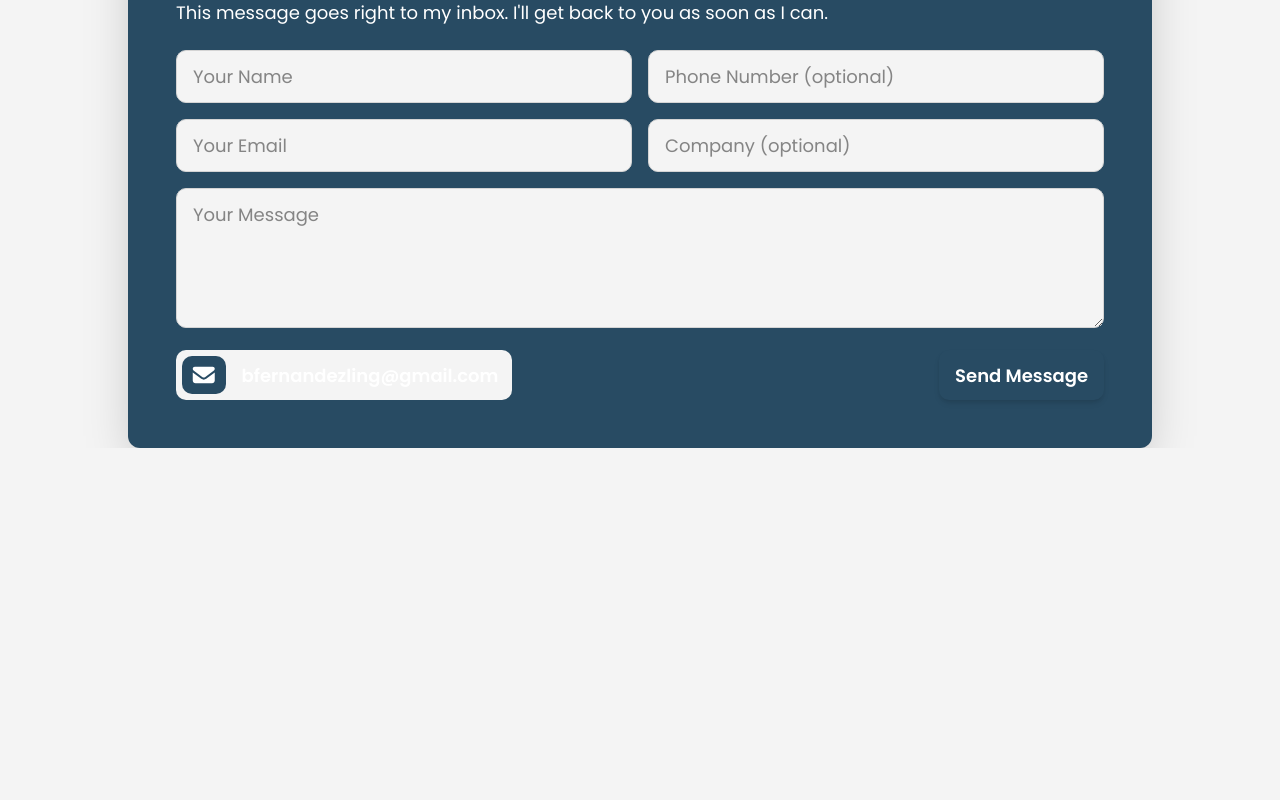
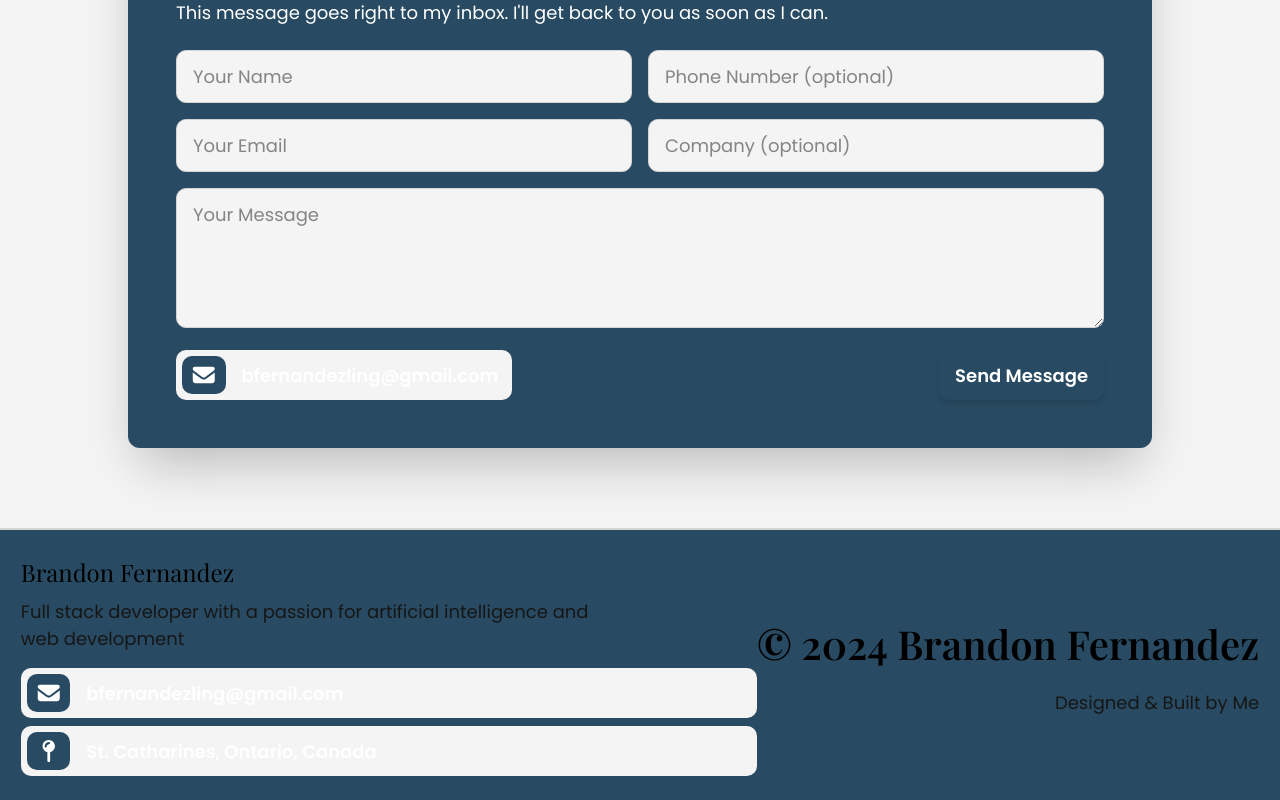
Before and after one commit to Bfernandez02/portfolio, a Next.js app: page / in a window 1280 px wide. Shown: the part 4841-5641 px from the top of the page. Before the commit the page ends 5289 px from the top, so only its background shows below. Built offline with nearby package versions, Linux system fonts and the light colour scheme; a web font is replaced by a local one.

Commit message:
feat: add Footer component and update Navbar styles for improved theming

```diff
--- /dev/null
+++ b/src/components/Footer.jsx
@@ -0,0 +1,63 @@
+import React from "react";
+import { useTheme } from "./ThemeProvider";
+import { FontAwesomeIcon } from "@fortawesome/react-fontawesome";
+import { faEnvelope, faMapPin } from "@fortawesome/free-solid-svg-icons";
+
+export default function Footer() {
+  const { theme } = useTheme();
+  return (
+    <div
+      className={`${theme === "dark" ? "bg-border" : "bg-primary"} w-full py-6 border-t-2 border-border flex justify-center items-center`}
+    >
+      {/* Left Content */}
+      <div className="flex flex-col gap-4">
+        <div className="flex flex-col gap-2 w-fit">
+          <h5>Brandon Fernandez</h5>
+          <p className="w-[80%]">
+            Full stack developer with a passion for artificial intelligence and
+            web development
+          </p>
+        </div>
+
+        <div className="flex flex-col gap-2">
+          <div className="flex items-center gap-2 text-secondary bg-background px-[6px] py-[6px] rounded-[10px]">
+            <div className="rounded-[10px] bg-primary py-2 px-2 flex items-center justify-center">
+              <FontAwesomeIcon
+                icon={faEnvelope}
+                className="text-white text-[20px] md:text-[22px]"
+              />
+            </div>
+
+            <p className="font-semibold text-white! text-ellipsis overflow-hidden whitespace-nowrap px-2">
+              bfernandezling@gmail.com
+            </p>
+          </div>
+
+          <div className="flex items-center gap-2 text-secondary bg-background px-[6px] py-[6px] rounded-[10px]">
+            <div className="rounded-[10px] bg-primary py-2 px-2 flex items-center justify-center">
+              <FontAwesomeIcon
+                icon={faMapPin}
+                className="text-white text-[20px] md:text-[22px]"
+              />
+            </div>
+
+            <p className="font-semibold text-white! text-ellipsis overflow-hidden whitespace-nowrap px-2">
+              St. Catharines, Ontario, Canada
+            </p>
+          </div>
+        </div>
+      </div>
+
+      {/* Middle Content */}
+      <div></div>
+
+      {/* Right Content */}
+      <div className="flex flex-col gap-4 text-right">
+        <h3 className="font-semibold">© 2024 Brandon Fernandez</h3>
+        <p className="text-sm text-secondary">Designed & Built by Me</p>
+      </div>
+
+
+    </div>
+  );
+}
--- a/src/components/Navbar/DesktopNav.jsx
+++ b/src/components/Navbar/DesktopNav.jsx
@@ -33,7 +33,7 @@ export default function DesktopNav({ menuItems }) {
         <div
           className={` flex flex-row transition-all justify-between border-y-2 border-border px-5 py-6 ${
             scrolled
-              ? `${theme == "dark" ? "bg-popup border-popup" : "bg-primary border-primary border-t-primary border-b-black"} border-b  px-10`
+              ? `${theme == "dark" ? "bg-border border-border" : "bg-primary border-primary border-t-primary border-b-black"} border-b  px-10`
               : "mx-10"
           }`}
         >
--- a/src/components/Navbar/MobileNav.jsx
+++ b/src/components/Navbar/MobileNav.jsx
@@ -51,7 +51,7 @@ export default function MobileNav({ menuItems }) {
       <div
         className={`flex lex-row transition-all justify-between border-y-2 border-border py-4 px-3 w-full ${
           scrolled
-            ? `${theme == "dark" ? "bg-popup border-popup" : "bg-primary border-primary"} border-b  px-5 `
+            ? `${theme == "dark" ? "bg-border border-border" : "bg-primary border-primary"} border-b  px-5 `
             : "mx-5 my-5"
         }`}
       >
--- a/src/pages/_app.js
+++ b/src/pages/_app.js
@@ -2,6 +2,7 @@ import { ThemeProvider } from "@/components/ThemeProvider";
 import "@/styles/globals.css";
 import Navbar from "@/components/Navbar/Navbar";
 import { Toaster } from "react-hot-toast";
+import Footer from "@/components/Footer";
 
 function App({ Component, pageProps }) {
   return (
@@ -14,6 +15,7 @@ function App({ Component, pageProps }) {
       <div className="min-h-screen transition-colors duration-300">
         <Component {...pageProps} />
       </div>
+      <Footer />
     </ThemeProvider>
   );
 }
--- a/src/pages/index.js
+++ b/src/pages/index.js
@@ -91,7 +91,7 @@ export default function Home({ projects }) {
           <Projects projects={projects} />
         </div>
 
-        <div ref={contactRef} className="w-full pt-20">
+        <div ref={contactRef} className="w-full py-20">
           <ContactForm />
         </div>
       </div>
```
